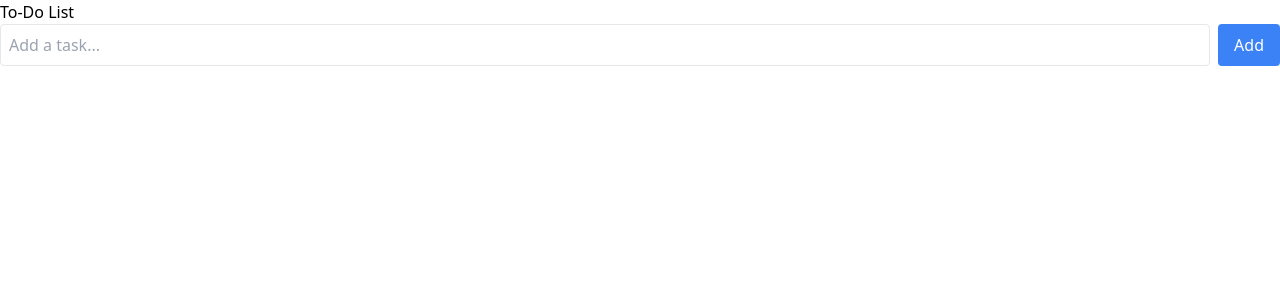
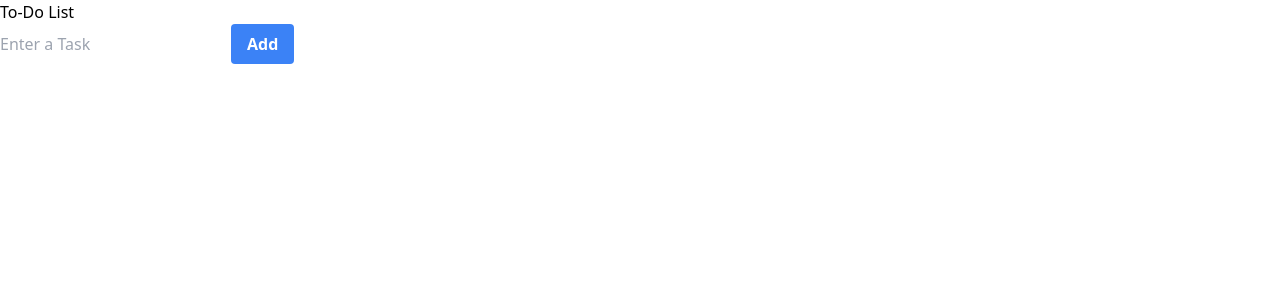
Before and after one commit to cedik456/group-proj-tdl, a React (Vite) app: page / in a window 1280 px wide. Shown: the top 300 px of the page. Built offline with nearby package versions, Linux system fonts and the light colour scheme.

Commit message:
Created the UI

```diff
--- a/src/components/TaskInput.jsx
+++ b/src/components/TaskInput.jsx
@@ -1,31 +1,19 @@
-import React, { useState } from "react";
+import React from 'react';
 
-const TaskInput = ({ onAddTask }) => {
-    const [inputValue, setInputValue] = useState("");
 
-    const handleSubmit = (e) => {
-        e.preventDefault();
-        if (!inputValue.trim() !== '') {
-            onAddTask(inputValue);
-            setInputValue("");
-        }
-    };
-
-    return (
-        <form onSubmit={handleSubmit} className="mb-6">
-            <div className="flex gap-2">
-                 <input
-                type="text"
-                value={inputValue}
-                onChange={(e) => setInputValue(e.target.value)}
-                placeholder="Add a task..."
-                className="flex-1 p-2 border rounded focus:outline-none focus:ring focus:border-blue-300"
-            />
-            <button type="submit" className="px-4 py-2 text-white bg-blue-500 rounded hover hover:bg-blue-500 focus:outline-none">Add</button>
-            </div>
-
-        </form>
-    );
-};
+function TaskInput() {
+  return (
+    <div>
+      <input
+      className='wd-100'
+      type="text"
+      placeholder="Enter a Task"
+      />
+      <button
+      className='btn-primary'
+      >Add</button>
+    </div>
+  );
+}
 
 export default TaskInput;
--- a/src/components/TaskList.jsx
+++ b/src/components/TaskList.jsx
@@ -1,23 +1,11 @@
-import TaskItem from "./TaskItem";
 
-function TaskList ({ tasks, onToggleComplete, onDelete }) {
-    if(tasks.length === 0) {
-        return (
-        <p className="text-gray-500">
-            No tasks yet. Add one above.
-            </p>
-        );
-    }
 
+function Tasklist(){
     return (
-        <div className="space-y-2">
-            {tasks.map((task) => (
-                <TaskItem
-                key={task.id} task={task} onToggleComplete={onToggleComplete} onDelete={onDelete}
-                />
-            ))}
+        <div>
+            <h1>Task List</h1>
         </div>
     );
-};
+}
 
-export default TaskList;
+export default Tasklist;
```
